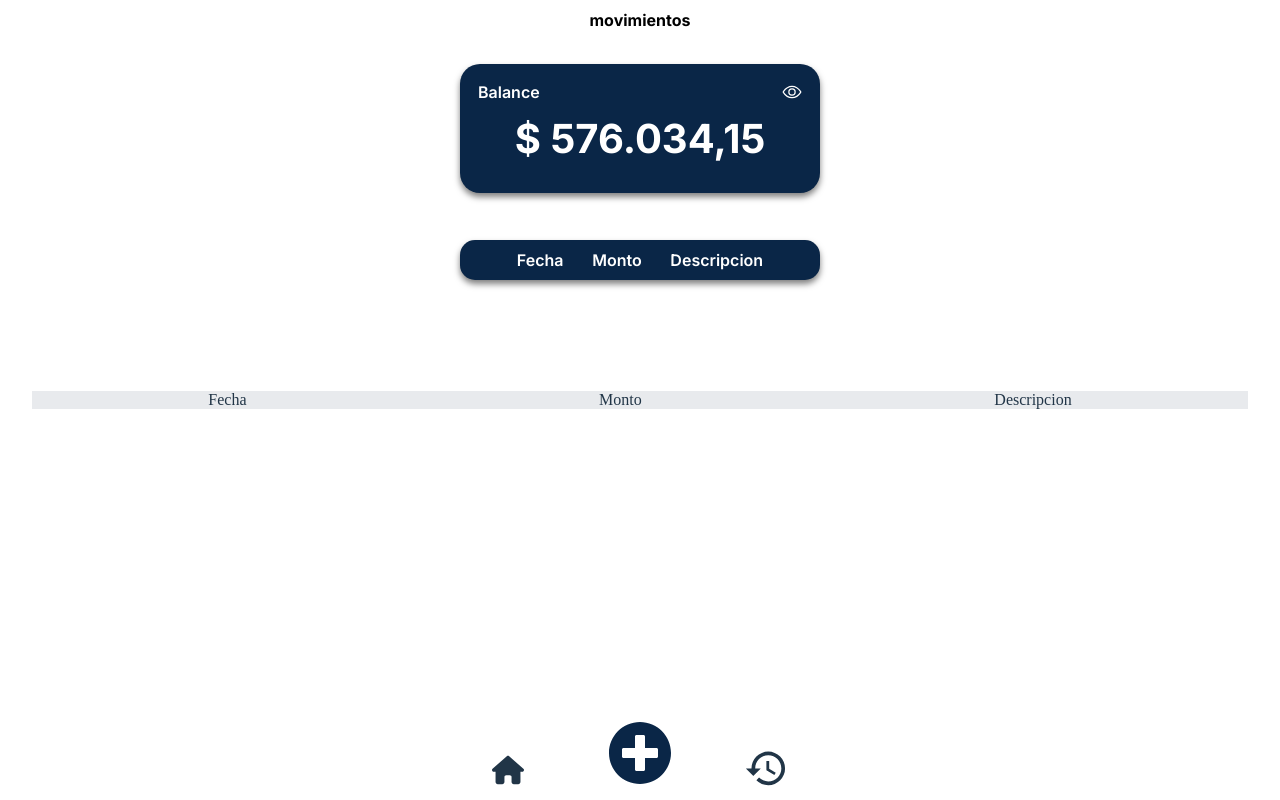
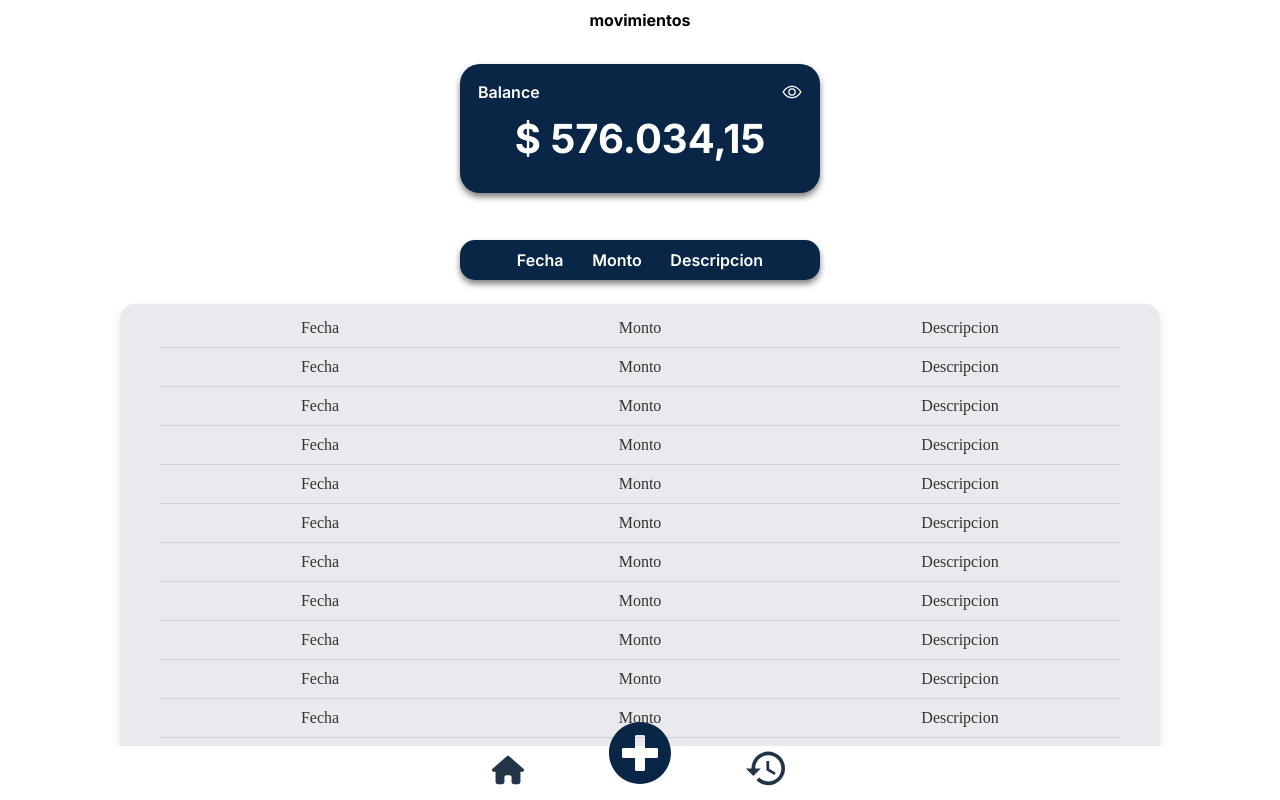
Before and after one commit to LucasCarde/miEconomia, a React (Vite) app: page /ultimosMovimientos in a window 1280 px wide. Built offline with nearby package versions, Linux system fonts and the light colour scheme.

Commit message:
algunos cambios esteticos - ultimos movimientos

```diff
--- a/src/components/Table/TableBody/TableBody.css
+++ b/src/components/Table/TableBody/TableBody.css
@@ -1,3 +1,30 @@
 .containerBody{
     background-color: #E8EAED;
+    padding: 5px 40px;
+    border-radius: 15px;
+    width: 75%; /* Ajuste responsivo */
+    position: absolute;
+    /* Para posicionar el icono */
+    top: 38%;
+    left: 50%;
+    transform: translateX(-50%);
+    box-shadow: 0 4px 10px rgba(0, 0, 0, 0.1); /* Sombra para darle profundidad */
+    overflow: hidden; /* Para recortar cualquier exceso */
+    margin-bottom: 100px; /* Espacio para el botón flotante */
 }
+
+.rowBody {
+    padding: 10px 0;
+    display: flex;
+    border-bottom: 1px solid #d4d2d2; /* Línea de separación */
+}
+
+.rowBody:last-child {
+    border-bottom: none; /* Quitar la línea de la última fila */
+}
+
+.tableRowItem {
+    flex: 1;
+    text-align: center;
+    color: #333;
+}
--- a/src/components/Table/TableBody/TableBody.jsx
+++ b/src/components/Table/TableBody/TableBody.jsx
@@ -7,10 +7,65 @@ import './TableBody.css'
 const TableBody = () => {
   return (
     <Container className='containerBody'>
-      <Row>
-        <Col className='colIzqBody'>Fecha</Col>
-        <Col className='colMedBody'>Monto</Col>
-        <Col className='colDerBody'>Descripcion</Col>
+      <Row className='rowBody'>
+        <Col className='tableRowItem'>Fecha</Col>
+        <Col className='tableRowItem'>Monto</Col>
+        <Col className='tableRowItem'>Descripcion</Col>
+      </Row>
+      <Row className='rowBody'>
+        <Col className='tableRowItem'>Fecha</Col>
+        <Col className='tableRowItem'>Monto</Col>
+        <Col className='tableRowItem'>Descripcion</Col>
+      </Row>
+      <Row className='rowBody'>
+        <Col className='tableRowItem'>Fecha</Col>
+        <Col className='tableRowItem'>Monto</Col>
+        <Col className='tableRowItem'>Descripcion</Col>
+      </Row>
+      <Row className='rowBody'>
+        <Col className='tableRowItem'>Fecha</Col>
+        <Col className='tableRowItem'>Monto</Col>
+        <Col className='tableRowItem'>Descripcion</Col>
+      </Row>
+      <Row className='rowBody'>
+        <Col className='tableRowItem'>Fecha</Col>
+        <Col className='tableRowItem'>Monto</Col>
+        <Col className='tableRowItem'>Descripcion</Col>
+      </Row>
+      <Row className='rowBody'>
+        <Col className='tableRowItem'>Fecha</Col>
+        <Col className='tableRowItem'>Monto</Col>
+        <Col className='tableRowItem'>Descripcion</Col>
+      </Row>
+      <Row className='rowBody'>
+        <Col className='tableRowItem'>Fecha</Col>
+        <Col className='tableRowItem'>Monto</Col>
+        <Col className='tableRowItem'>Descripcion</Col>
+      </Row>
+      <Row className='rowBody'>
+        <Col className='tableRowItem'>Fecha</Col>
+        <Col className='tableRowItem'>Monto</Col>
+        <Col className='tableRowItem'>Descripcion</Col>
+      </Row>
+      <Row className='rowBody'>
+        <Col className='tableRowItem'>Fecha</Col>
+        <Col className='tableRowItem'>Monto</Col>
+        <Col className='tableRowItem'>Descripcion</Col>
+      </Row>
+      <Row className='rowBody'>
+        <Col className='tableRowItem'>Fecha</Col>
+        <Col className='tableRowItem'>Monto</Col>
+        <Col className='tableRowItem'>Descripcion</Col>
+      </Row>
+      <Row className='rowBody'>
+        <Col className='tableRowItem'>Fecha</Col>
+        <Col className='tableRowItem'>Monto</Col>
+        <Col className='tableRowItem'>Descripcion</Col>
+      </Row>
+      <Row className='rowBody'>
+        <Col className='tableRowItem'>Fecha</Col>
+        <Col className='tableRowItem'>Monto</Col>
+        <Col className='tableRowItem'>Descripcion</Col>
       </Row>
     </Container>
   )
--- a/src/components/Table/TableHeader/TableHeader.css
+++ b/src/components/Table/TableHeader/TableHeader.css
@@ -43,3 +43,18 @@
     text-align: center;
     padding: 10px;
 }
+
+
+.tableHeader {
+    display: flex;
+    background-color: #152542;
+    color: white;
+    font-weight: bold;
+    text-align: center;
+    padding: 10px 0;
+  }
+
+  .tableHeaderItem {
+    flex: 1;
+    text-align: center;
+  }
```
